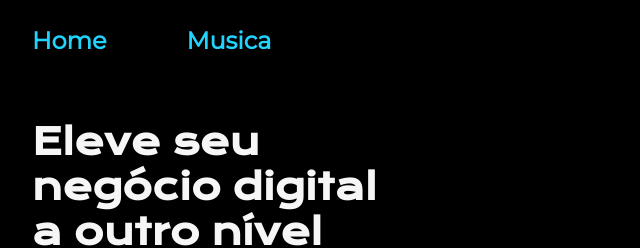
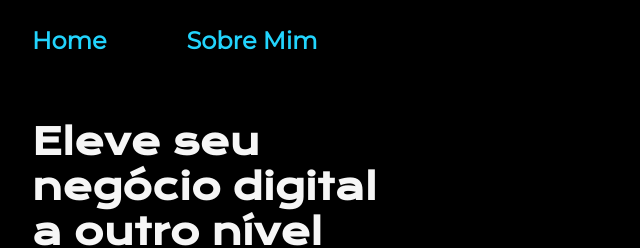
Before and after one commit to ItaloGRossi/Portfolio, a plain HTML site: page index.html in a window 1280 px wide. Shown: the top 248 px of the page, 192-832 px from the left. Drawn offline with nearby package versions, Linux system fonts and the light colour scheme.

Commit message:
nova versao

```diff
--- a/index.html
+++ b/index.html
@@ -11,7 +11,7 @@
     <header class="cabecalho">
         <nav class="cabecalho__menu">
             <a class="cabecalho__menu__link" href="index.html">Home</a>
-            <a class="cabecalho__menu__link" href="about.html">Musica</a>
+            <a class="cabecalho__menu__link" href="about.html">Sobre Mim</a>
         </nav>
     </header>
     <main class="apresentacao">
```
